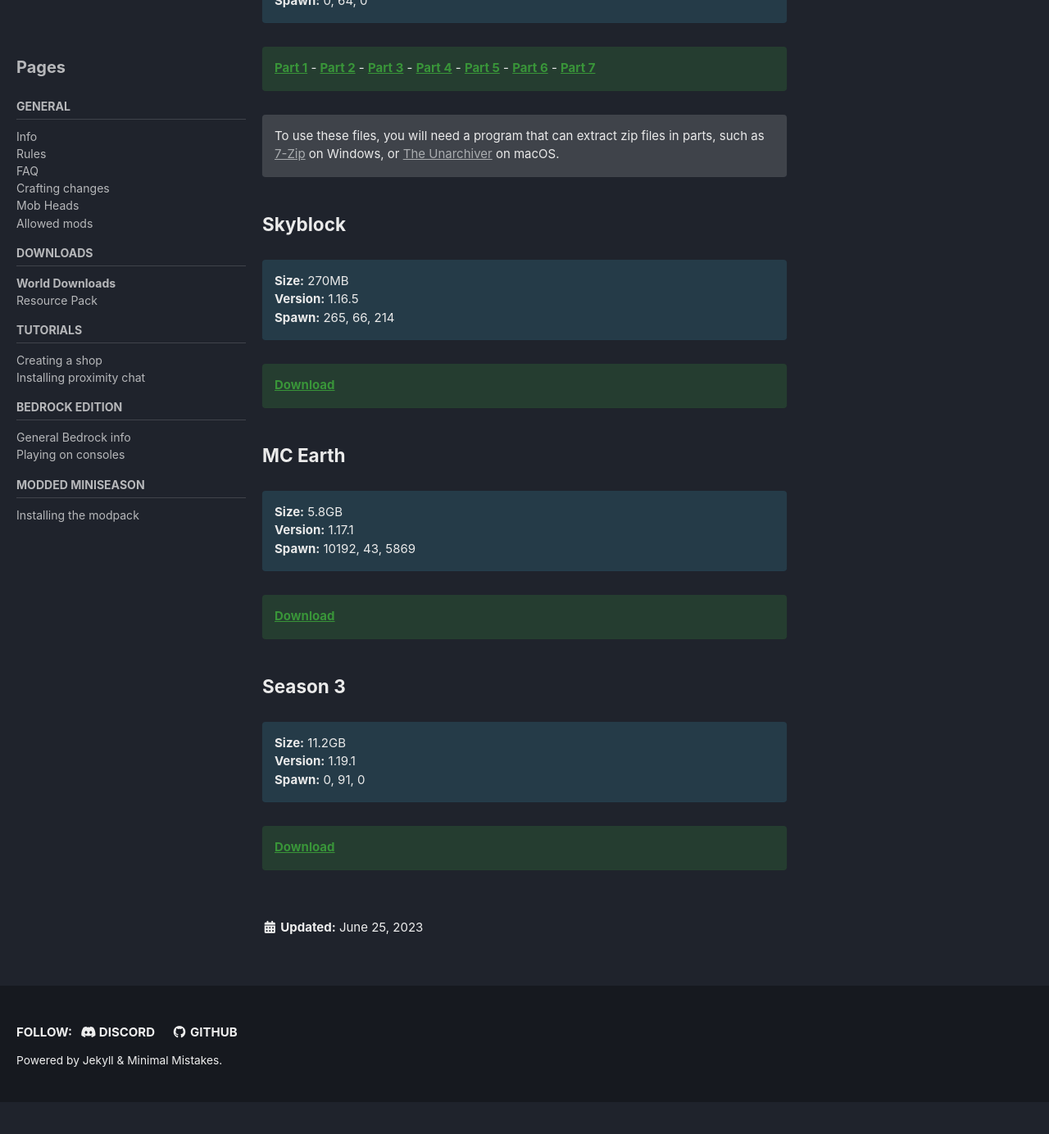
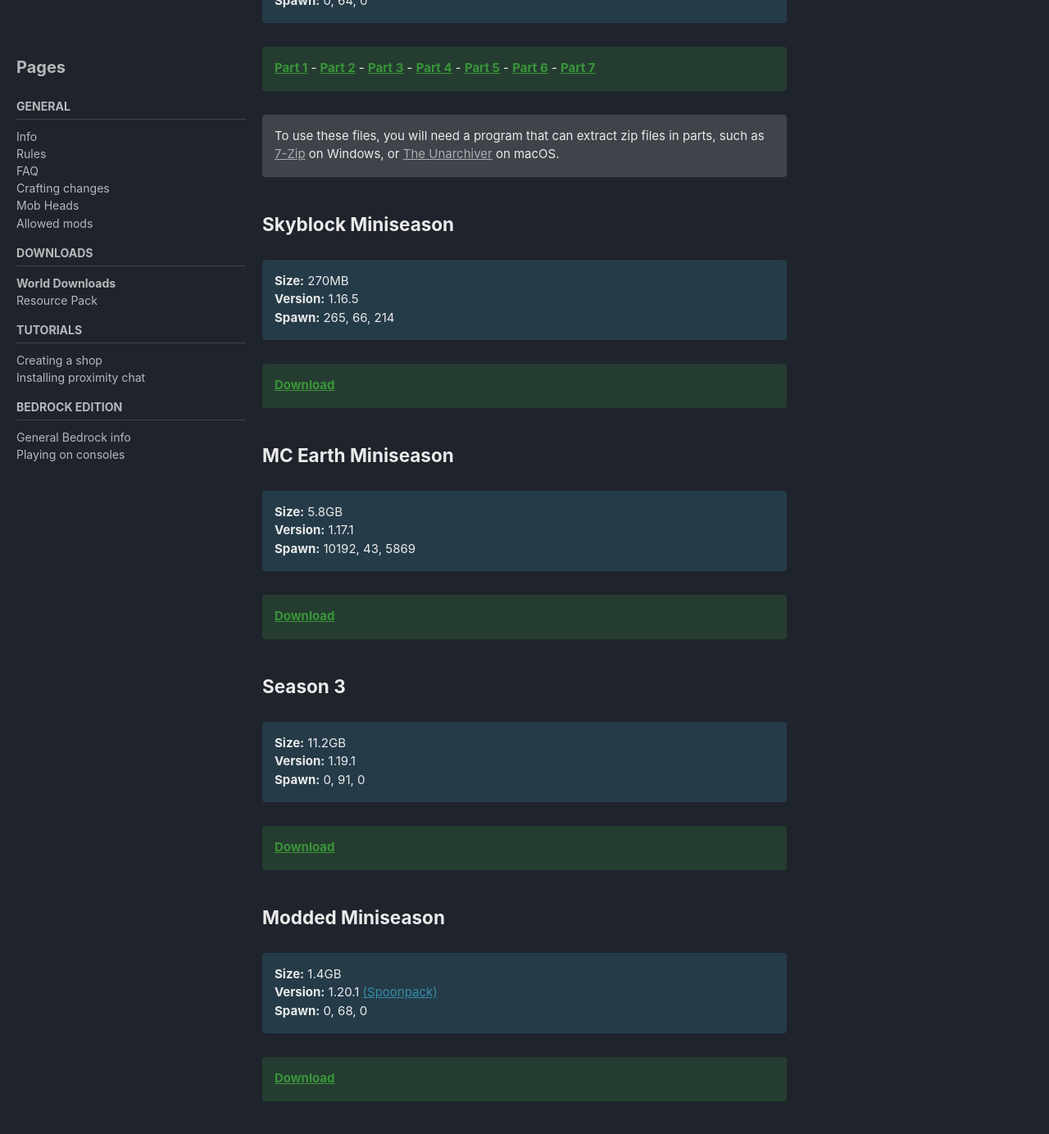
Before and after one commit to MumboDiscord/spooncraft-docs, a Jekyll site: the page built from downloads.markdown, in a window 1280 px wide and 1400 px high, scrolled down 1947 px. Shown: the top 1384 px of the window at 82% size. Built offline with Jekyll 4.4.1, drawn with Linux system fonts in a browser that asks for light colours; cached includes are drawn as plain includes; before the commit the page ends 3292 px from its top, so only the background shows below that; some of the changed text lies outside the part shown.

Commit message:
Add modded world download, remove modded setup page from navigation

```diff
--- a/_data/navigation.yml
+++ b/_data/navigation.yml
@@ -45,7 +45,3 @@ sidebar:
         url: /bedrockinfo/
       - title: "Playing on consoles"
         url: /consoles/
-  - title: "Modded Miniseason"
-    children:
-      - title: "Installing the modpack"
-        url: /moddedsetup/
--- a/downloads.markdown
+++ b/downloads.markdown
@@ -6,7 +6,7 @@ layout: single
 sidebar:
   title: "Pages"
   nav: sidebar
-last_modified_at: 2023-06-25
+last_modified_at: 2024-08-08
 toc: true
 ---
 
@@ -85,7 +85,7 @@ You can download the worlds from all previous seasons here.
 To use these files, you will need a program that can extract zip files in parts, such as [7-Zip](https://www.7-zip.org/) on Windows, or [The Unarchiver](https://itunes.apple.com/us/app/the-unarchiver/id425424353?mt=12&uo=4) on macOS.
 {: .notice}
 
-### Skyblock
+### Skyblock Miniseason
 
 **Size:** 270MB \
 **Version:** 1.16.5 \
@@ -95,7 +95,7 @@ To use these files, you will need a program that can extract zip files in parts,
 **[Download](https://drive.google.com/file/d/1Dy-Fh_C22fp4l5AhZB4Qvf7l7SMZg3Ce/view?usp=sharing)**
 {: .notice--success}
 
-### MC Earth
+### MC Earth Miniseason
 
 **Size:** 5.8GB \
 **Version:** 1.17.1 \
@@ -114,3 +114,13 @@ To use these files, you will need a program that can extract zip files in parts,
 
 **[Download](https://drive.google.com/file/d/155oTQLpwzgcI9GEefc3IYmCXdsW8oXCb/view?usp=sharing)**
 {: .notice--success}
+
+### Modded Miniseason
+
+**Size:** 1.4GB \
+**Version:** 1.20.1 [(Spoonpack)]({{ site.url }}{{ site.baseurl }}/moddedsetup/) \
+**Spawn:** 0, 68, 0
+{: .notice--info}
+
+**[Download](https://drive.google.com/file/d/1YKQ7M9-KoEzpWJiYN7PB3EXot3bS575P/view?usp=sharing)**
+{: .notice--success}
```
Also changed, not shown: rules.markdown (+12 -9 lines).
